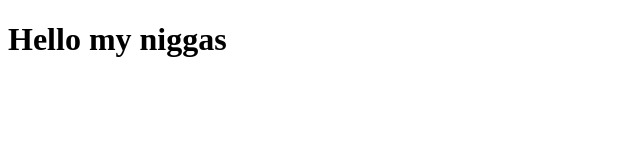
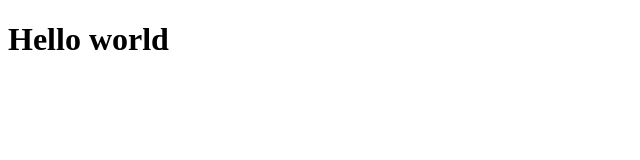
Before and after one commit to LeslieKNKNKN/DevOps_gr04, a plain HTML site: page index.html in a window 1280 px wide. Shown: the whole page, without its empty margins (0-640 px from the left). Drawn offline with Linux system fonts and the light colour scheme.

Commit message:
fix:correction title

```diff
--- a/index.html
+++ b/index.html
@@ -6,6 +6,6 @@
     <title>Document</title>
 </head>
 <body>
-    <h1>Hello my niggas</h1>
+    <h1>Hello world</h1>
 </body>
 </html>
```
